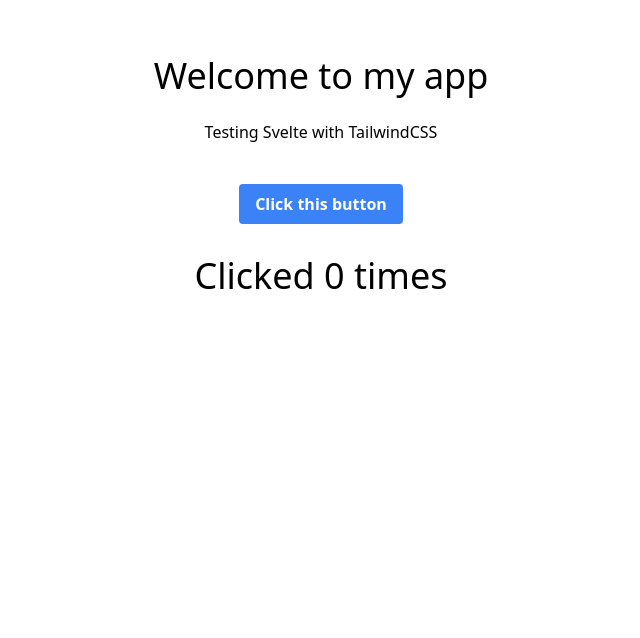
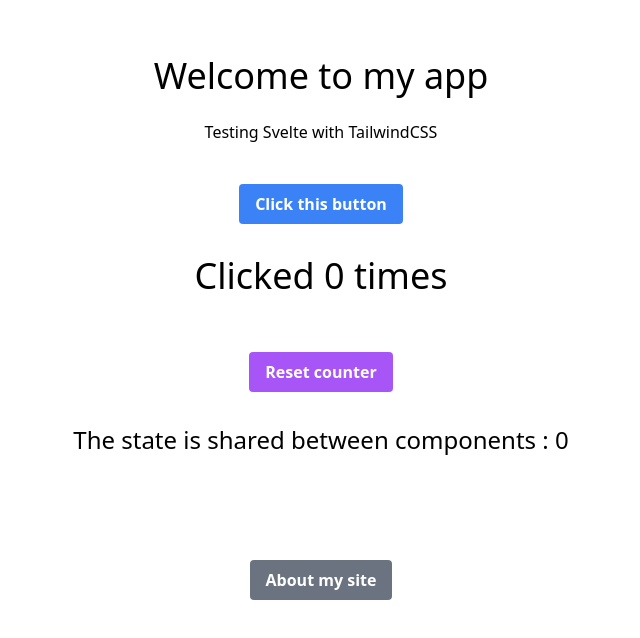
Before and after one commit to bbrassart/svelte-counter, a SvelteKit app: page / in a window 1280 px wide. Shown: the top 638 px of the page, without its empty margins (319-959 px from the left). Built offline with nearby package versions, Linux system fonts and the light colour scheme.

Commit message:
Add shared state and simple routing

```diff
--- a/src/App.svelte
+++ b/src/App.svelte
@@ -1,11 +1,19 @@
 <script>
-  import Nested from "./lib/components/Nested.svelte";
+  import FirstChild from "./lib/components/FirstChild.svelte";
+	import SecondChild from "./lib/components/SecondChild.svelte";
+	import { base } from '$app/paths';
 </script>
 
 <div class="flex flex-wrap p-6">
 	<div class="w-full text-center mt-8">
+
 		<h1 class="text-4xl mb-6 text-red">Welcome to my app</h1>
 		<p class="mb-2">Testing Svelte with TailwindCSS</p>
 	</div>
-	<Nested />
+	<FirstChild />
+	<SecondChild />
+	<section class="w-full">
+		<div class="text-center my-20">
+			<button class="bg-gray-500 hover:bg-gray-700 text-white font-bold py-2 px-4 rounded"><a href="{base}/about">About my site</a></button>
+	</section>
 </div>
--- /dev/null
+++ b/src/lib/components/FirstChild.svelte
@@ -0,0 +1,16 @@
+<script lang="ts">
+	import { counter } from '../../stores';
+	const onCounterIncreaseClick = () => counter.update(n => n +1);
+</script>
+
+<section class="w-full">
+	<div class="text-center mt-8">
+		<button
+			class="bg-blue-500 hover:bg-blue-700 text-white font-bold py-2 px-4 rounded"
+			on:click={onCounterIncreaseClick}>Click this button</button
+		>
+	</div>
+	<div class="text-center mt-8">
+		<h1 class="text-4xl mb-6">Clicked {$counter} {$counter == 1 ? 'time' : 'times'}</h1>
+	</div>
+</section>
--- a/src/lib/components/Nested.svelte
+++ /dev/null
@@ -1,14 +0,0 @@
-<script lang="ts">
-	let counter = 0;
-	const onCounterIncreaseClick = () => (counter += 1);
-</script>
-
-<div class="w-full text-center mt-8">
-	<button
-		class="bg-blue-500 hover:bg-blue-700 text-white font-bold py-2 px-4 rounded"
-		on:click={onCounterIncreaseClick}>Click this button</button
-	>
-</div>
-<div class="w-full text-center mt-8">
-	<h1 class="text-4xl mb-6">Clicked {counter} time{counter !== 1 ? 's' : ''}</h1>
-</div>
--- /dev/null
+++ b/src/lib/components/SecondChild.svelte
@@ -0,0 +1,16 @@
+<script lang="ts">
+  import { counter } from "../../stores";
+  const reset = () => counter.set(0);
+</script>
+
+<section class="w-full mt-8">
+  <div class="text-center">
+    <button
+      class="bg-purple-500 hover:bg-purple-700 text-white font-bold py-2 px-4 rounded"
+      on:click={reset}>Reset counter</button
+    >
+  </div>
+  <div class="text-center mt-8">
+    <h1 class="text-2xl mb-6">The state is shared between components : {$counter}</h1>
+  </div>
+</section>
--- /dev/null
+++ b/src/routes/about/+page.svelte
@@ -0,0 +1,17 @@
+<script>
+  import { base } from '$app/paths';
+  import '../../global.css';
+  import { counter } from '../../stores';
+</script>
+
+<div class="flex flex-wrap p-6">
+	<div class="w-full text-center mt-8">
+
+		<h1 class="text-4xl mb-6 text-red">About section</h1>
+		<p class="mb-2">I can still see the counter: {$counter}</p>
+	</div>
+	<section class="w-full">
+		<div class="text-center my-20">
+			<button class="bg-gray-500 hover:bg-gray-700 text-white font-bold py-2 px-4 rounded"><a href="{base}/">Cool! Now back to home</a></button>
+	</section>
+</div>
--- /dev/null
+++ b/src/routes/about/+page.ts
@@ -0,0 +1 @@
+export const prerender = true;
--- /dev/null
+++ b/src/stores.ts
@@ -0,0 +1,3 @@
+import { writable } from 'svelte/store';
+
+export const counter = writable(0);
```
Also changed, not shown: src/routes/+page.svelte (line endings or trailing spaces).
